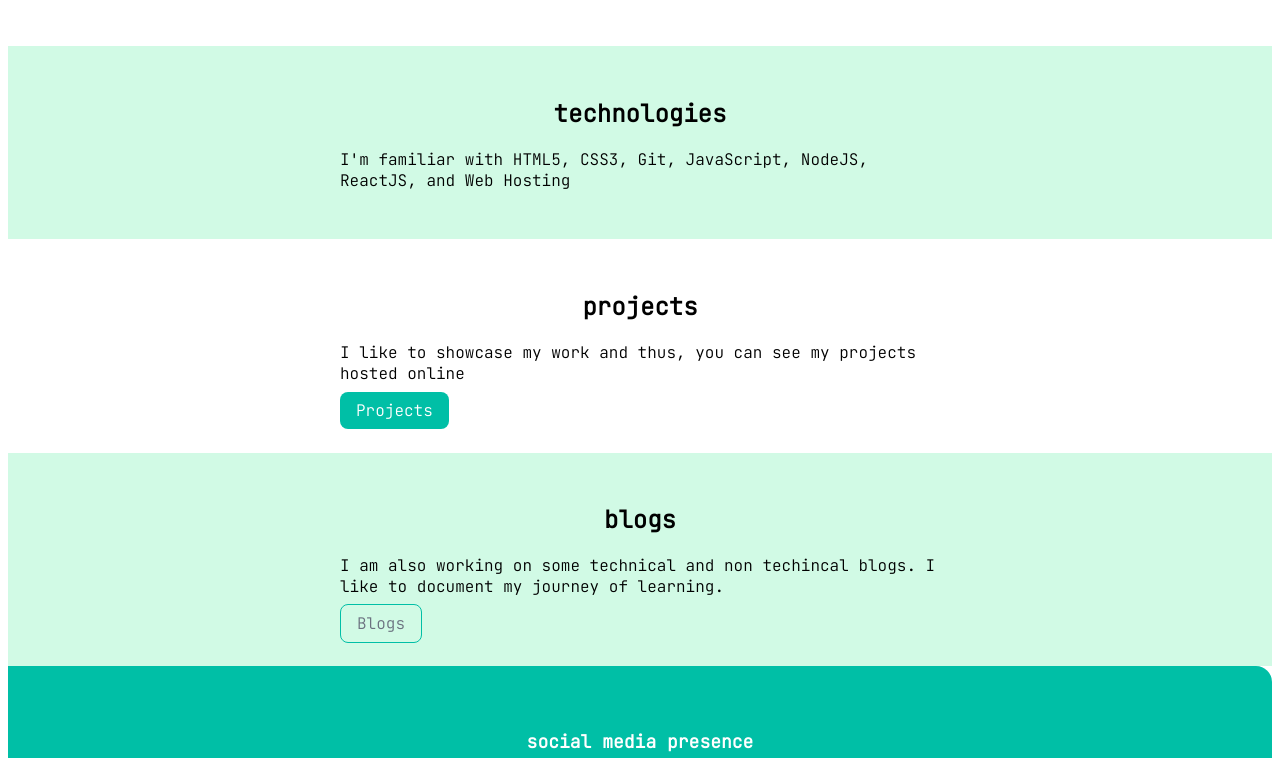
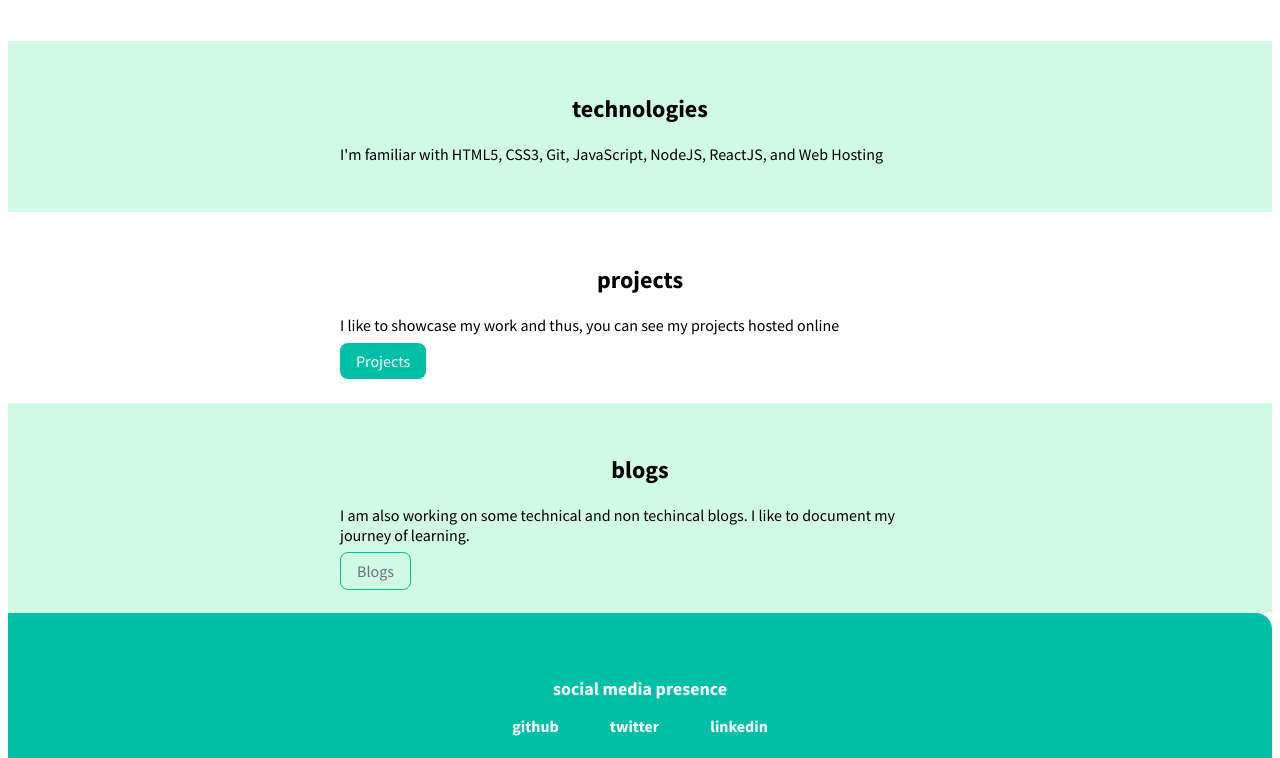
Before and after one commit to Bhanu-Nayak/Basic-html-css, a plain HTML site: page index.html in a window 1280 px wide. Shown: the part 250-1008 px from the top of the page. Drawn offline with Linux system fonts and the light colour scheme.

Commit message:
changed font

```diff
--- a/style.css
+++ b/style.css
@@ -1,5 +1,4 @@
-@import url('https://fonts.googleapis.com/css2?family=JetBrains+Mono:ital,wght@0,300;1,800&display=swap');
-
+@import url('https://fonts.googleapis.com/css2?family=Source+Sans+Pro:wght@400;700&display=swap');
 :root{
     --primary-color:#00BFA6;
 
@@ -10,7 +9,7 @@
 }
 
 body{
-    font-family: 'JetBrains Mono', monospace;
+    font-family: 'Source Sans Pro', sans-serif;
 }
 hr{
     margin:2rem  0rem;
```
